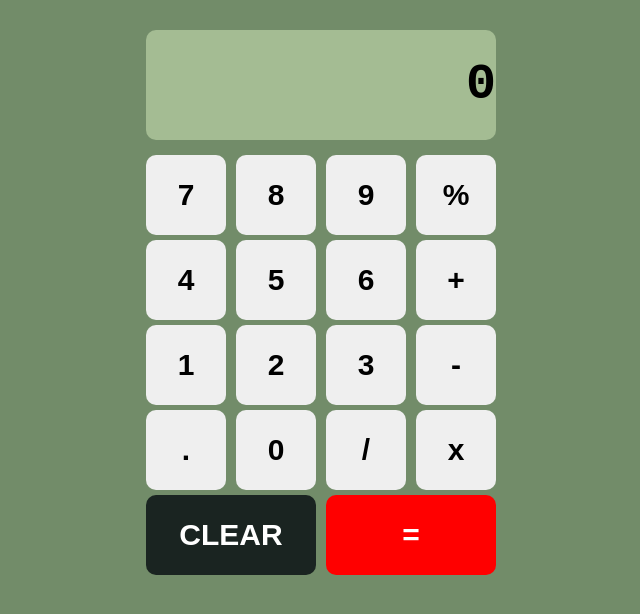
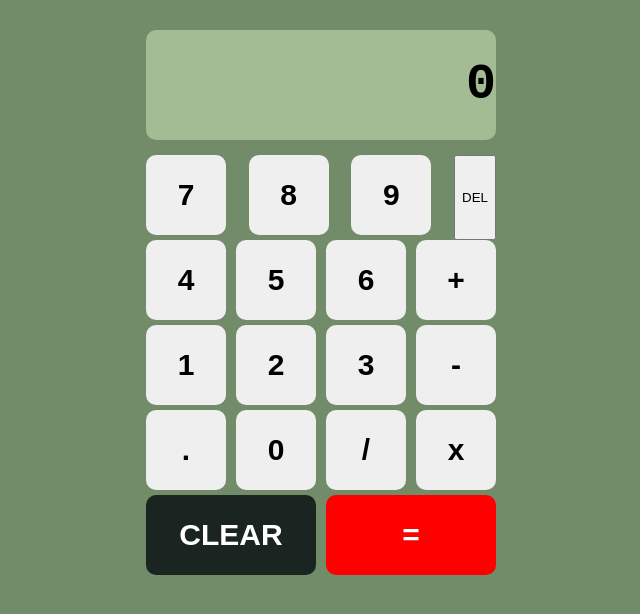
Before and after one commit to Salondar/Calculator, a plain HTML site: page index.html in a window 1280 px wide. Shown: the whole page, without its empty margins (319-959 px from the left). Drawn offline with Linux system fonts and the light colour scheme.

Commit message:
Change % button to delete button

```diff
--- a/index.html
+++ b/index.html
@@ -14,7 +14,7 @@
                 <button id="number">7</button>
                 <button id="number">8</button>
                 <button id="number">9</button>
-                <button id="operator">%</button>
+                <button id="delete">DEL</button>
             </div>
 
             <div id="buttonRow">
```
